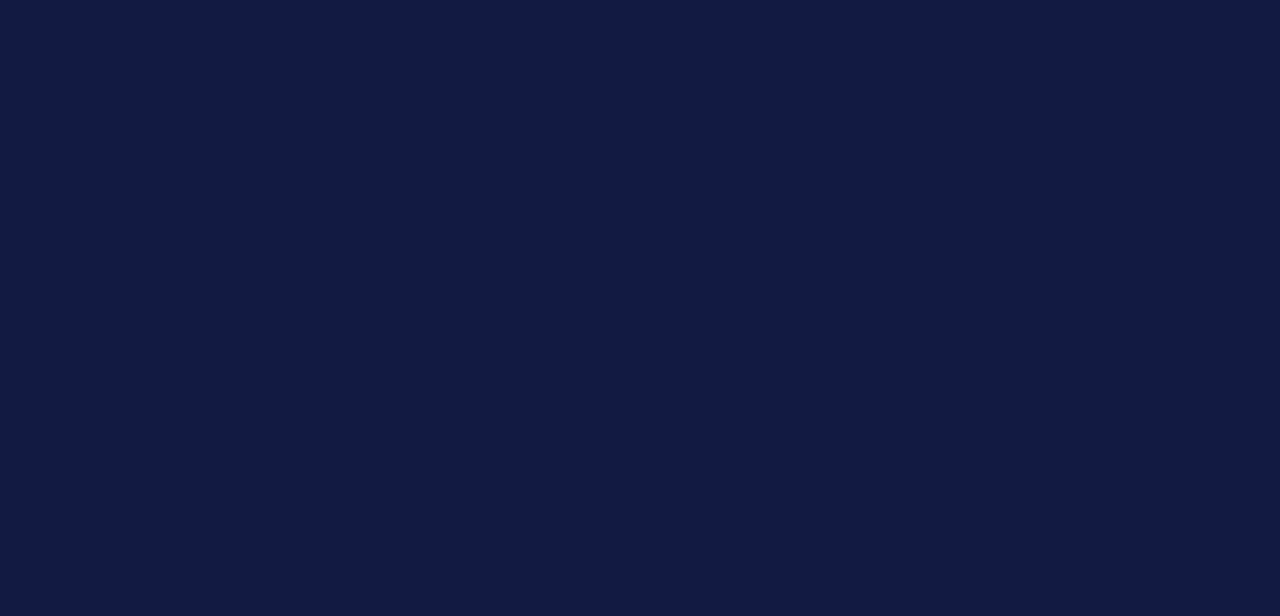
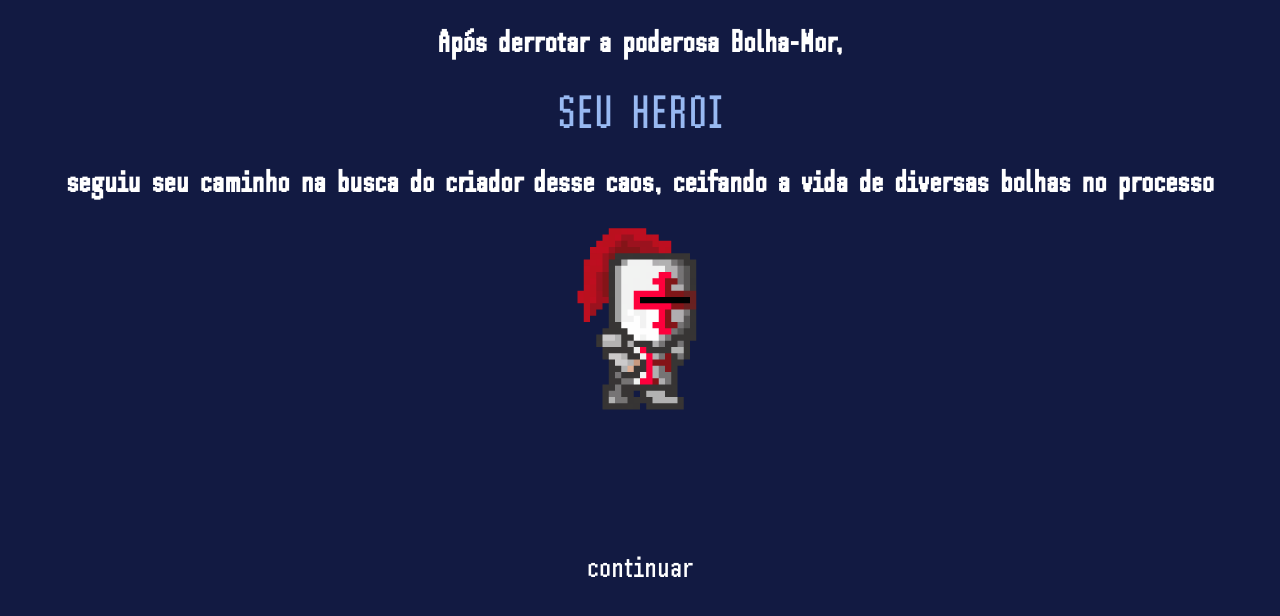
Before and after one commit to GGJ2025-Bubble-Kingdom/Bubble-Kingdom, a plain HTML site: page cena2.html in a window 1280 px wide. Drawn offline with Linux system fonts and the light colour scheme.

Commit message:
cena 2 feita

```diff
--- a/cena2.html
+++ b/cena2.html
@@ -6,8 +6,34 @@
     <title>Bubble Kingdom: The Game</title>
     <link rel="shortcut icon" href="src/favicon.ico" type="image/x-icon" />
     <link rel="stylesheet" href="style.css" />
+    <style>
+      img {
+        max-width: 300px;
+        max-height: 200px;
+        width: auto;
+        height: auto;
+      }
+      a{
+        font-size: 2em;
+        display: block;
+        margin-top: 15vh;
+      }
+
+    </style>
 </head>
 <body>
   <audio src="src/FuraBolha.mp3" autoplay></audio>
+  <h1>Após derrotar a poderosa Bolha-Mor,</h1>
+  <span id="choosenName" style="font-size: 3em;"  ></span>
+  <script>
+     const heroName = (localStorage.getItem('heroName') || 'SEU HEROI').toUpperCase();
+     const choosenName = document.getElementById('choosenName');
+    choosenName.innerHTML = `<span   class="hero-name">${heroName}</span> `;
+
+  </script>
+  <h1>seguiu seu caminho na busca do criador desse caos, ceifando a vida de diversas bolhas no processo</h1>
+  <img src="src/cavaWalk.gif" alt="cavaleiro andando">
+  <audio src="src/SOUND EFFECT ARMOR WALKING [ ezmp3.cc ].mp3" loop autoplay></audio>
+  <a href="combate2.html">continuar</a>
 </body>
 </html>
```
Also changed, not shown: cena1.html (+1 -1 lines), morreu.html (+7 -3 lines), perdeu.html (+6 -4 lines), src/cavaWalk.gif (added), 1 other file.
